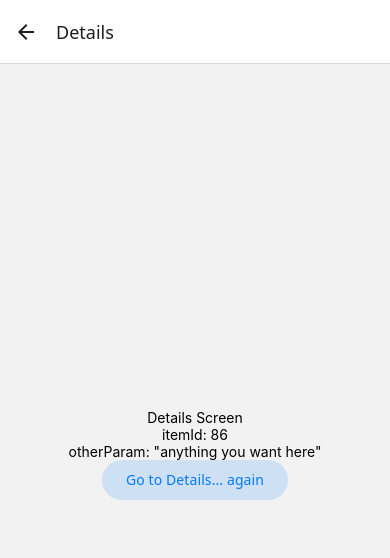
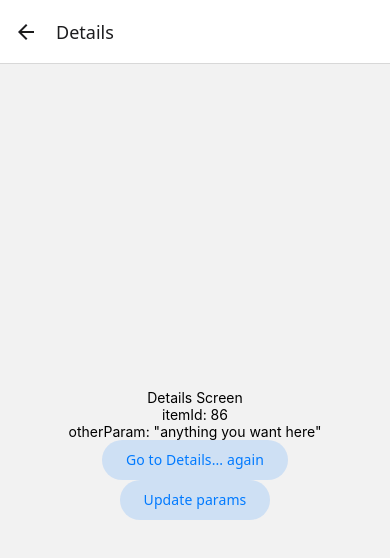
Before and after one commit to n00tellah/appdev2, a React Native app in the folder react-native-navigation/: screen / in a window 390 px wide. Both pictures are taken after a click on the button "Go to Details". Shown: the top 558 px of the page. Built offline with nearby package versions, Linux system fonts and the light colour scheme.

Commit message:
Done with updating params section

```diff
--- a/react-native-navigation/App.tsx
+++ b/react-native-navigation/App.tsx
@@ -40,15 +40,23 @@ function DetailsScreen({ route }) {
       <Text>itemId: {JSON.stringify(itemId)}</Text>
       <Text>otherParam: {JSON.stringify(otherParam)}</Text>
       <Button
-        onPress={
-          () =>
-            navigation.push('Details', {
-              // Randomly generate an ID for demonstration purposes
-              itemId: Math.floor(Math.random() * 100),
-            })
+        onPress={() =>
+          navigation.push('Details', {
+            // Randomly generate an ID for demonstration purposes
+            itemId: Math.floor(Math.random() * 100),
+          })
         }
       >
         Go to Details... again
+      </Button>
+      <Button
+        onPress={() =>
+          navigation.setParams({
+            itemId: Math.floor(Math.random() * 100),
+          })
+        }
+      >
+        Update params
       </Button>
     </View>
   );
```
